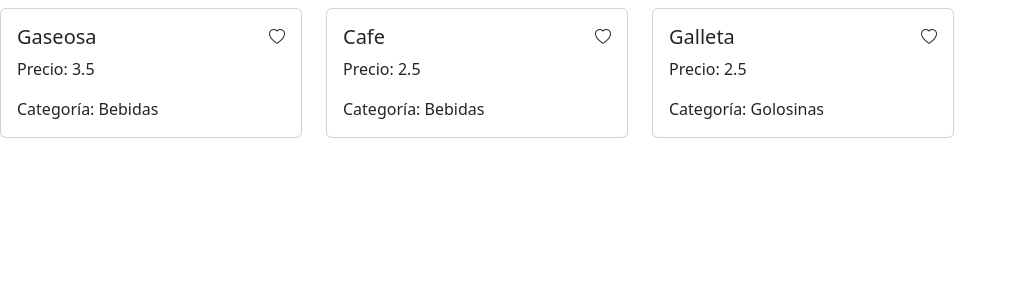
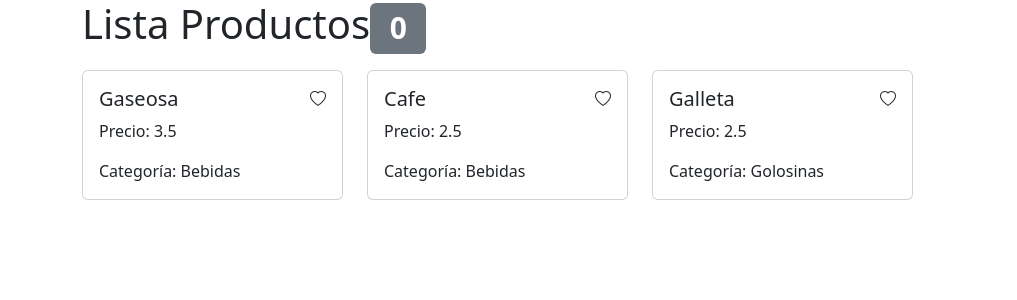
Before and after one commit to ulima-pw/2025-2.655-EjerciciosReact, a React (Vite) app in the folder ejercicio_1/: page / in a window 1280 px wide. Shown: the top 300 px of the page, without its empty margins (0-1017 px from the left). Built offline with nearby package versions, Linux system fonts and the light colour scheme.

Commit message:
Componente Header terminado

```diff
--- a/ejercicio_1/src/components/Header.tsx
+++ b/ejercicio_1/src/components/Header.tsx
@@ -1,5 +1,12 @@
 const Header = (props : HeaderProps) => {
-
+    return <h1>
+        Lista Productos
+        <span className="badge text-bg-secondary">
+            {
+                props.totalFavoritos
+            }
+        </span>
+    </h1>
 }
 
 interface HeaderProps {
--- a/ejercicio_1/src/pages/ProductsPage.tsx
+++ b/ejercicio_1/src/pages/ProductsPage.tsx
@@ -1,6 +1,8 @@
 import { useState } from "react"
 import ProductCard, { type Product } from "../components/ProductCard"
 import ProductGrid from "../components/ProductGrid"
+import Header from "../components/Header"
+import SearchBar from "../components/SearchBar"
 
 const ProductsPage = () => {
     const [listaFavoritos, setListaFavoritos] = useState<string[]>([])
@@ -41,9 +43,13 @@ const ProductsPage = () => {
         console.log(`Se marco como favorito: ${id}`)
     }
 
-    return <ProductGrid favoritos={ listaFavoritos }
+    return <div className="container">
+        <Header totalFavoritos={ listaFavoritos.length } />
+
+        <ProductGrid favoritos={ listaFavoritos }
                 products={ productos }
                 onToggleFav={ marcarComoFavorito } />
+    </div>
 }
 
 export default ProductsPage
```
